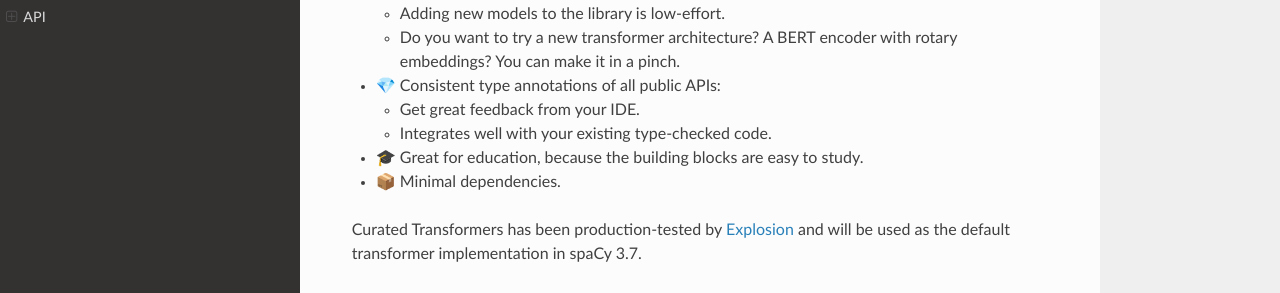
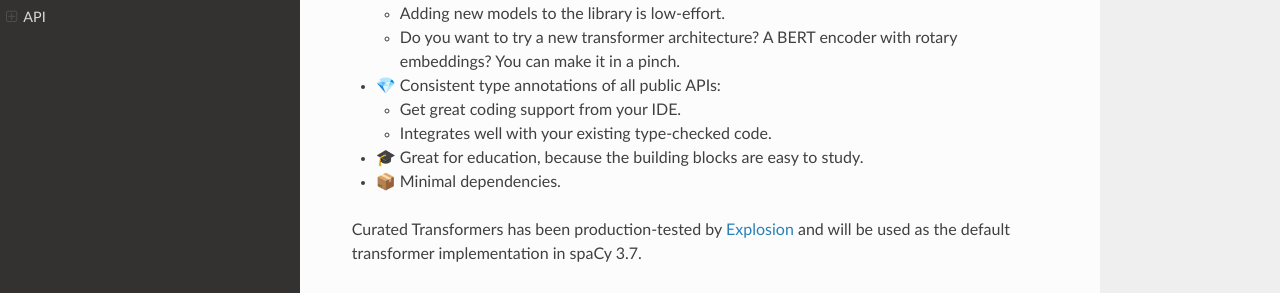
Before and after one commit to explosion/curated-transformers, a Sphinx documentation site: the page built from docs/source/index.rst, in a window 1280 px wide and 900 px high, scrolled down 391 px. Shown: the part 158-451 px from the top of the window. Built offline with Sphinx 7.4.7 and the Read the Docs theme 2.0.0, drawn with Linux system fonts in a browser that asks for light colours.

```diff
--- a/docs/source/index.rst
+++ b/docs/source/index.rst
@@ -26,7 +26,7 @@ components. The stand-out features of Curated Transformer are:
     with rotary embeddings? You can make it in a pinch.
 - 💎 Consistent type annotations of all public APIs:
 
-  - Get great feedback from your IDE.
+  - Get great coding support from your IDE.
   - Integrates well with your existing type-checked code.
 - 🎓 Great for education, because the building blocks are easy to study.
 - 📦 Minimal dependencies.
```
Also changed, not shown: README.md (+1 -1 lines).
